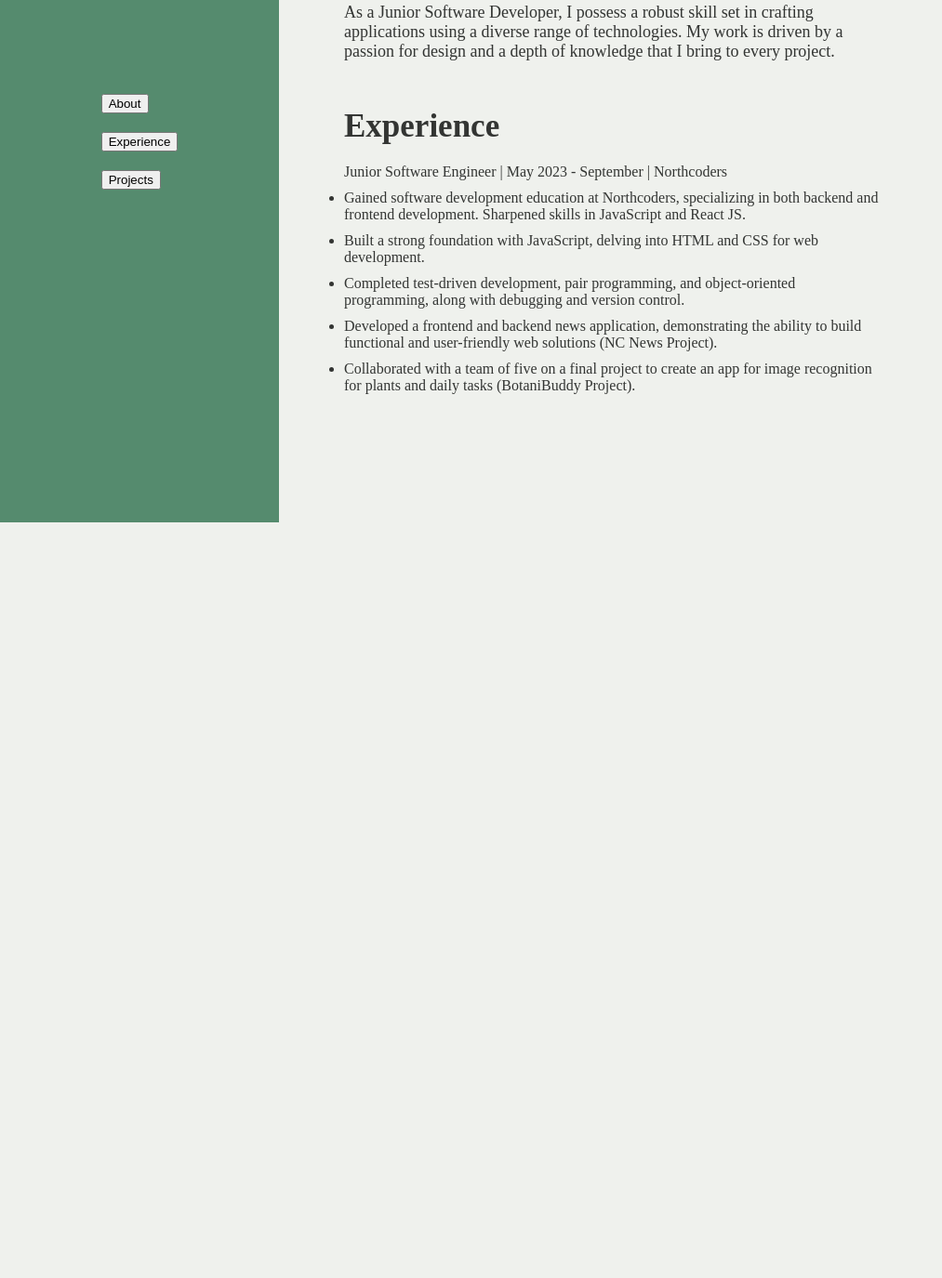
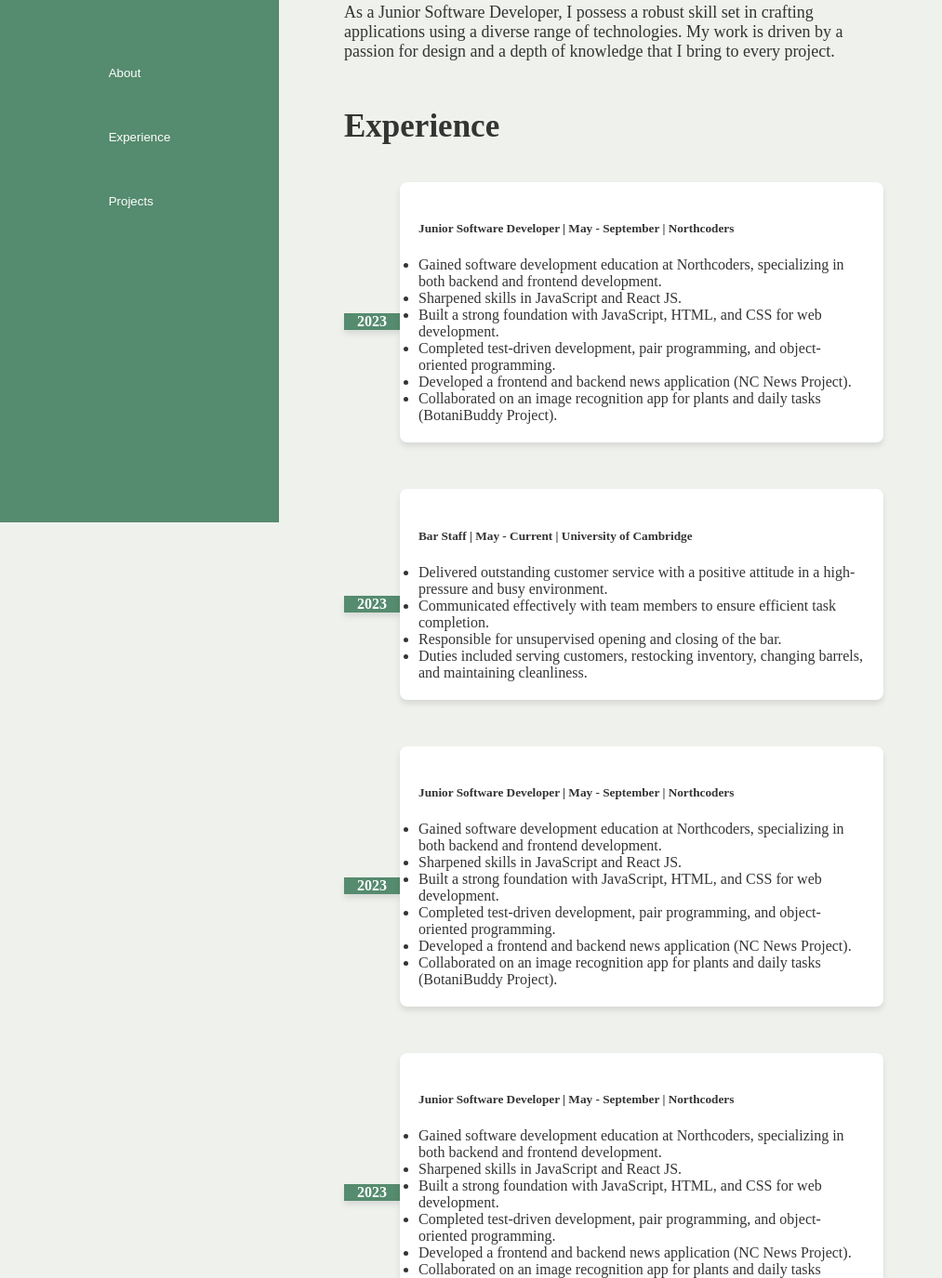
Before and after one commit to annabenari/portfolioWeb, a plain HTML site: page index.html in a window 1280 px wide. Shown: the part 238-1613 px from the top of the page at 93% size, without its empty margins (0-1013 px from the left). Before the commit the page ends 800 px from the top, so only its background shows below. Drawn offline with Linux system fonts and the light colour scheme.

Commit message:
desgined the timeline

```diff
--- a/index.html
+++ b/index.html
@@ -29,34 +29,85 @@
                     depth of knowledge that I bring to every project.</p>
             </div>
 
+            <!-- Timeline Section -->
             <section class="experience">
                 <h5 class="experience-heading">Experience</h5>
-                <div class="experience-entry">
-                    <p>Junior Software Engineer | May 2023 - September | Northcoders</p>
-                    <ul>
-                        <li>
-                            Gained software development education at Northcoders, specializing in both backend and
-                            frontend
-                            development. Sharpened skills in JavaScript and React JS.
-                        </li>
-                        <li>
-                            Built a strong foundation with JavaScript, delving into HTML and CSS for web development.
-                        </li>
-                        <li>
-                            Completed test-driven development, pair programming, and object-oriented programming, along
-                            with debugging and version control.
-                        </li>
-                        <li>
-                            Developed a frontend and backend news application, demonstrating the ability to build
-                            functional and user-friendly web solutions (NC News Project).
-                        </li>
-                        <li>
-                            Collaborated with a team of five on a final project to create an app for image recognition
-                            for
-                            plants and daily tasks (BotaniBuddy Project).
-                        </li>
-                    </ul>
+                <div class="timeline">
+                    <div class="timeline-item">
+                        <div class="timeline-date">2023</div>
+                        <div class="timeline-content">
+                            <h5> Junior Software Developer | May - September | Northcoders</h5>
+                            <ul>
+                                <li>Gained software development education at Northcoders, specializing in both backend
+                                    and frontend development.</li>
+                                <li>Sharpened skills in JavaScript and React JS.</li>
+                                <li>Built a strong foundation with JavaScript, HTML, and CSS for web development.</li>
+                                <li>Completed test-driven development, pair programming, and object-oriented
+                                    programming.</li>
+                                <li>Developed a frontend and backend news application (NC News Project).</li>
+                                <li>Collaborated on an image recognition app for plants and daily tasks (BotaniBuddy
+                                    Project).</li>
+                            </ul>
+                        </div>
+                    </div>
+
+
+                    <div class="timeline-item">
+                        <div class="timeline-date">2023</div>
+                        <div class="timeline-content">
+                            <h5> Bar Staff | May - Current | University of Cambridge</h5>
+                            <ul>
+                                <li>Delivered outstanding customer service with a positive attitude in a high-pressure
+                                    and busy environment.
+                                </li>
+                                <li>Communicated effectively with team members to ensure efficient task completion.</li>
+                                <li>Responsible for unsupervised opening and closing of the bar.</li>
+                                <li>Duties included serving customers, restocking inventory, changing barrels, and
+                                    maintaining
+                                    cleanliness.</li>
+
+                            </ul>
+                        </div>
+                    </div>
+                    <!-- Add more timeline items as needed -->
+
+                    <div class="timeline-item">
+                        <div class="timeline-date">2023</div>
+                        <div class="timeline-content">
+                            <h5> Junior Software Developer | May - September | Northcoders</h5>
+                            <ul>
+                                <li>Gained software development education at Northcoders, specializing in both backend
+                                    and frontend development.</li>
+                                <li>Sharpened skills in JavaScript and React JS.</li>
+                                <li>Built a strong foundation with JavaScript, HTML, and CSS for web development.</li>
+                                <li>Completed test-driven development, pair programming, and object-oriented
+                                    programming.</li>
+                                <li>Developed a frontend and backend news application (NC News Project).</li>
+                                <li>Collaborated on an image recognition app for plants and daily tasks (BotaniBuddy
+                                    Project).</li>
+                            </ul>
+                        </div>
+                    </div>
+
+                    <div class="timeline-item">
+                        <div class="timeline-date">2023</div>
+                        <div class="timeline-content">
+                            <h5> Junior Software Developer | May - September | Northcoders</h5>
+                            <ul>
+                                <li>Gained software development education at Northcoders, specializing in both backend
+                                    and frontend development.</li>
+                                <li>Sharpened skills in JavaScript and React JS.</li>
+                                <li>Built a strong foundation with JavaScript, HTML, and CSS for web development.</li>
+                                <li>Completed test-driven development, pair programming, and object-oriented
+                                    programming.</li>
+                                <li>Developed a frontend and backend news application (NC News Project).</li>
+                                <li>Collaborated on an image recognition app for plants and daily tasks (BotaniBuddy
+                                    Project).</li>
+                            </ul>
+                        </div>
+                    </div>
                 </div>
+                <!-- End Timeline Section -->
             </section>
         </section>
     </div>
--- a/style.css
+++ b/style.css
@@ -1,7 +1,11 @@
-body, h1, p, ul, li {
+body,
+h1,
+p,
+ul,
+li {
     margin: 0;
     padding: 0;
-    color: #333533; /* Set font color to #333533 */
+    color: #333533;
 }
 
 body {
@@ -11,18 +15,18 @@ body {
 
 .container {
     display: flex;
-    height: 100vh; /* Set the height of the container to 100% of the viewport height */
+    height: 100vh;
 }
 
 .side-bar {
-    width: 300px; /* Set a fixed width for the sidebar */
+    width: 300px;
     display: flex;
-    flex-direction: column; /* Ensure the sidebar is a column */
-    justify-content: center; /* Center content vertically */
-    align-items: center; /* Center content horizontally */
+    flex-direction: column;
+    justify-content: center;
+    align-items: center;
     background-color: #558B6E;
-    height: 100%; /* Set the height of the sidebar to 100% of the container height */
-    position: fixed; /* Fix the sidebar position */
+    height: 100%;
+    position: fixed;
 }
 
 .side-bar-list {
@@ -30,41 +34,96 @@ body {
     margin-bottom: 20px;
 }
 
+.side-bar button {
+    background-color: #558B6E;
+    color: #fff;
+    padding: 12px;
+    margin-bottom: 10px;
+    border: none;
+    cursor: pointer;
+    width: 100%;
+    text-align: left;
+}
+
 .main-section {
     flex: 2;
     display: flex;
     flex-direction: column;
-    padding-left: 370px; /* Adjust the padding to account for the fixed sidebar width */
+    padding-left: 370px;
     padding-right: 330px;
 }
 
 .main-header {
     font-size: 70px;
-    margin: 20px 0; /* Adjust top and bottom margin */
+    margin: 20px 0;
     padding-top: 20px;
 }
 
 .sub-title {
     font-size: 35px;
-    margin-bottom: 20px; /* Adjust bottom margin */
+    margin-bottom: 20px;
 }
 
 .introduction {
     font-size: 18px;
-    margin-bottom: 30px; /* Adjust bottom margin */
+    margin-bottom: 30px;
 }
 
 .experience-heading {
     font-size: 35px;
-    padding-top: 20px; /* Adjust top padding */
+    padding-top: 20px;
     padding-bottom: 20px;
     margin: 0;
 }
 
-.experience-entry ul {
-    margin-top: 10px;
+.timeline {
+    position: relative;
+    margin-top: 20px;
 }
 
-.experience-entry li {
-    margin-bottom: 10px;
+.timeline-item {
+    display: flex;
+    align-items: center;
+    margin-bottom: 30px;
 }
+
+.timeline-date {
+    width: 60px;
+    background-color: #558B6E;
+    color: #fff;
+    display: flex;
+    align-items: center;
+    justify-content: center;
+    font-weight: bold;
+    box-shadow: 0 4px 6px rgba(0, 0, 0, 0.1);
+    height: 100%;
+}
+
+.timeline-line {
+    flex: 1;
+    height: 4px;
+    background-color: #558B6E;
+    margin: 0 20px;
+}
+
+.timeline-content {
+    flex: 4;
+    padding-left: 20px;
+    margin-bottom: 20px;
+    background-color: #fff;
+    border-radius: 8px;
+    padding: 20px;
+    box-shadow: 0 4px 6px rgba(0, 0, 0, 0.1);
+    list-style: none;
+}
+
+@media only screen and (max-width: 767px) {
+    .timeline-date {
+        width: 100%;
+        font-size: 14px;
+    }
+
+    .timeline-line {
+        margin: 0 10px;
+    }
+}
```
